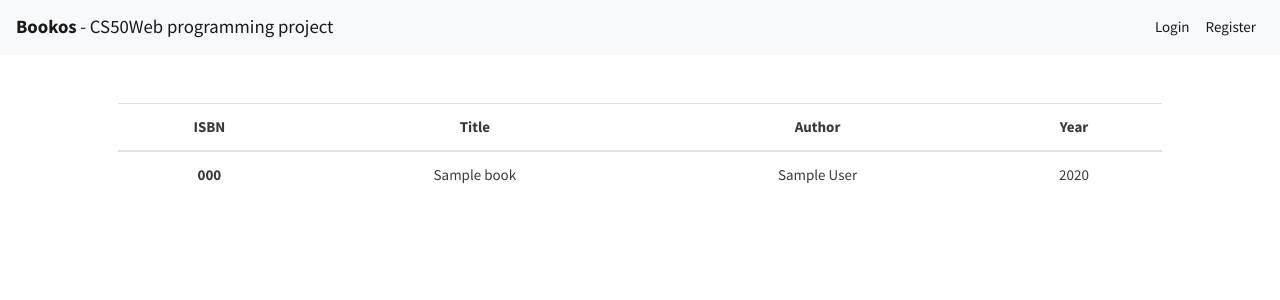
After one commit to drobiAlex/Book-review-website, a Python web app: template templates/search.html in a window 1280 px wide. The commit adds this page. Shown: the top 300 px of the page. Run offline with Jinja, Linux system fonts and the light colour scheme; the template is opened without the code that fills it: most values are stand-ins (such as "Sample title", 1, 10 or a date in 2020); some libraries are stand-ins or nearby versions.

Commit message:
End of working day 02.04.2019

```diff
--- a/static/styles.css
+++ b/static/styles.css
@@ -7,3 +7,10 @@ main
     text-align: center;
 
 }
+
+.table-row
+{
+    /* */
+    cursor: pointer;
+
+}
--- a/templates/index.html
+++ b/templates/index.html
@@ -4,14 +4,15 @@
 
 {% block main %}
 
-<form class="" action="/search" method="get">
 
+<form class="search" action="/search" method="get">
   <div class="form-group">
     <label class="col-form-label" for="inputDefault">Title, ISBN, or author name</label>
-    <input type="text" class="form-control" placeholder="Title/ISBN/author name..." id="inputDefault">
+    <input type="text" class="form-control" name="search" id="search" placeholder="Title/ISBN/author name...">
   </div>
   <div class="form-group">
     <button type="submit" class="btn btn-primary" name="button">Search</button>
   </div>
 </form>
+
 {% endblock %}
--- a/templates/layout.html
+++ b/templates/layout.html
@@ -24,45 +24,28 @@
 
     </head>
     <body>
-      <nav class="navbar navbar-expand-lg navbar-dark bg-primary">
-        <a class="navbar-brand" href="#">Navbar</a>
+      <nav class="navbar navbar-expand-lg navbar-light bg-light">
+        <a class="navbar-brand" href="/"><b>Bookos</b> - CS50Web programming project</a>
         <button class="navbar-toggler" type="button" data-toggle="collapse" data-target="#navbarColor01" aria-controls="navbarColor01" aria-expanded="false" aria-label="Toggle navigation">
           <span class="navbar-toggler-icon"></span>
         </button>
         <div class="collapse navbar-collapse" id="navbarColor01">
           {% if session.user_id %}
-          <ul class="navbar-nav mr-auto">
+            <ul class="nav navbar-nav ml-auto">
               <li class="nav-item active">
-              <a class="nav-link" href="#">Home <span class="sr-only">(current)</span></a>
-            </li>
-            <li class="nav-item">
-              <a class="nav-link" href="#">Features</a>
-            </li>
-            <li class="nav-item">
-              <a class="nav-link" href="#">Pricing</a>
-            </li>
-            <li class="nav-item">
-              <a class="nav-link" href="#">About</a>
-            </li>
-            <li class="nav-item">
-              <a class="nav-link text-secondary" href="/logout" method="get">Logout</a>
+                <a class="nav-link" href="/logout" method="get">Logout</a>
               </li>
             </ul>
           {% else %}
-          <ul class="navbar-nav mr-auto">
+            <ul class="nav navbar-nav ml-auto">
               <li class="nav-item active">
-              <a class="nav-link" href="/login">Log in <span class="sr-only">(current)</span></a>
+                <a class="nav-link" href="/Login" method="get">Login <span class="sr-only">(current)</span> </a>
               </li>
-            <li class="nav-item">
-              <a class="nav-link" href="/register">Register</a>
+              <li class="nav-item active">
+                <a class="nav-link" href="/Register" method="get">Register</a>
               </li>
-
             </ul>
           {% endif %}
-          <form class="form-inline my-2 my-lg-0">
-            <input class="form-control mr-sm-2" type="text" placeholder="Search">
-            <button class="btn btn-secondary my-2 my-sm-0" type="submit">Search</button>
-          </form>
         </div>
       </nav>
       <main class="container p-5">
--- /dev/null
+++ b/templates/search.html
@@ -0,0 +1,38 @@
+{% extends "layout.html" %}
+
+{% block title %}
+    result
+{% endblock %}
+
+
+{% block main %}
+<table class="table table-hover">
+  <thead>
+    <tr>
+      <th scope="col">ISBN</th>
+      <th scope="col">Title</th>
+      <th scope="col">Author</th>
+      <th scope="col">Year</th>
+    </tr>
+  </thead>
+  <tbody>
+    {% for book in books %}
+    <tr class="table-row" data-href="/book/{{book.isbn}}">
+      <th scope="row">{{book.isbn}}</th>
+      <td>{{book.title}}</td>
+      <td>{{book.author}}</td>
+      <td>{{book.year}}</td>
+      {% endfor %}
+    </tr>
+  </tbody>
+</table>
+
+<script>
+$(document).ready(function($) {
+      $(".table-row").click(function() {
+          window.document.location = $(this).data("href");
+      });
+  });
+</script>
+
+{% endblock %}
```
Also changed, not shown: application.py (+55 -3 lines), templates/book.html (added), 3 other files. Lines whose indentation alone changed are shown as unchanged.
